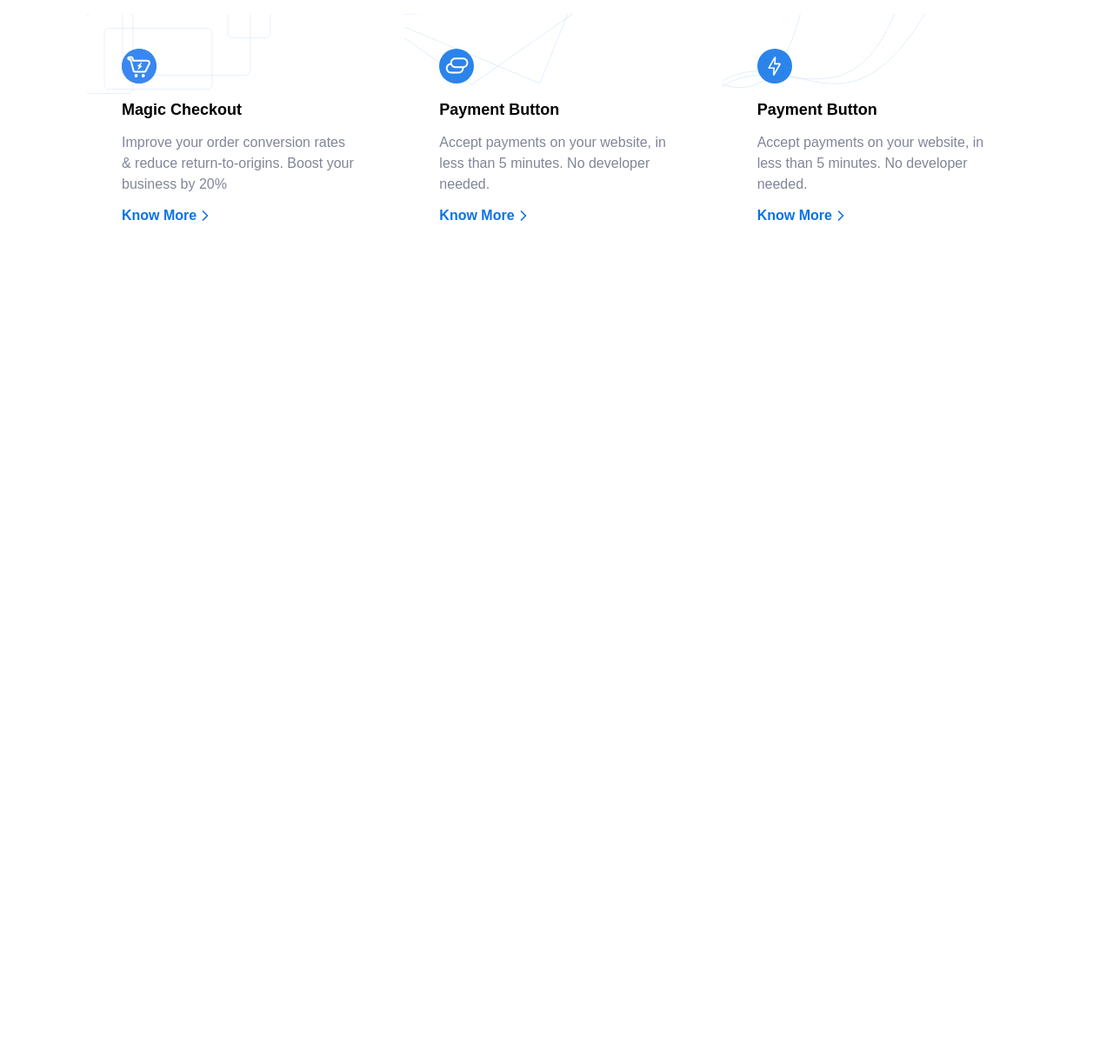
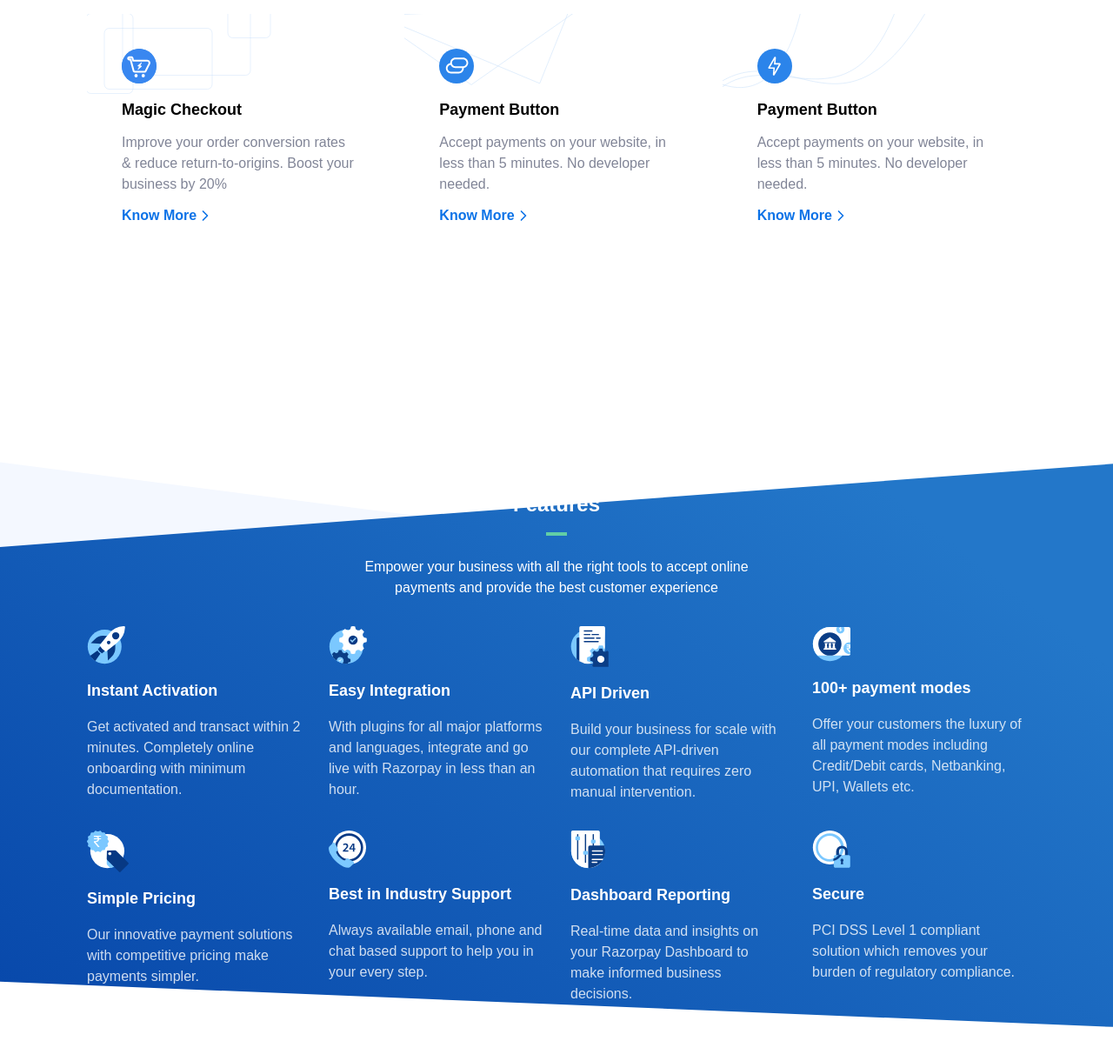
Before and after one commit to MrDurvesh11/Razorpay_clone, a website built with Vite: page index.html in a window 1280 px wide. Shown: the part 4393-5613 px from the top of the page at 87% size. Before the commit the page ends 4693 px from the top, so only its background shows below. Built offline with nearby package versions, Linux system fonts and the light colour scheme.

Commit message:
Core_Feature_Done

```diff
--- a/index.html
+++ b/index.html
@@ -6,6 +6,14 @@
     <title>Razorpay</title>
     <script src="https://unpkg.com/feather-icons"></script>
     <link rel="stylesheet" href="main.css" />
+
+    <style>
+      .corefeature{
+        background-size: 100% 100%;
+        padding-top:12rem ;
+        padding-bottom:12rem ;
+      }
+    </style>
   </head>
   <body>
     <nav class="bg-deepBlue">
@@ -1138,6 +1146,60 @@
         </div>
       </div>
     </section>
+
+    <!--Core Features-->
+    <section class="w-full bg-[url(/images/core-features-sectionBg.svg)] bg-no-repeat bg-center bg-auto mt-14 relative corefeature" >
+      <div class="relative w-11/12 max-w-[1080px] mx-auto pt-4">
+        <h2 class="font-mullish font-bold text-2xl text-center text-white">
+          Features
+        </h2>
+        <div class="w-6 h-1 bg-greenLight mx-auto mt-4 mb-6"></div>
+        <p class="font-mullish text-center max-w-[450px] mx-auto text-white">Empower your business with all the right tools to accept online payments and provide the best customer experience</p>
+
+        <div class="grid grid-cols-4 gap-[2rem] mt-8">
+          <div>
+            <img src="./images/instant-activation-icon.svg" alt="">
+            <h3 class="font-mullish text-white text-lg font-bold my-4"> Instant Activation</h3>
+            <p class="font-mullish text-white opacity-80">Get activated and transact within 2 minutes. Completely online onboarding with minimum documentation.</p>
+          </div>
+          <div>
+            <img src="./images/easy-integration.svg" alt="">
+            <h3 class="font-mullish text-white text-lg font-bold my-4">  Easy Integration</h3>
+            <p class="font-mullish text-white opacity-80">With plugins for all major platforms and languages, integrate and go live with Razorpay in less than an hour.</p>
+          </div>
+          <div>
+            <img src="./images/api-driven-icon.svg" alt="">
+            <h3 class="font-mullish text-white text-lg font-bold my-4"> API Driven</h3>
+            <p class="font-mullish text-white opacity-80">Build your business for scale with our complete API-driven automation that requires zero manual intervention.</p>
+          </div>
+          <div>
+            <img src="./images/payment-modes.svg" alt="">
+            <h3 class="font-mullish text-white text-lg font-bold my-4"> 100+ payment modes</h3>
+            <p class="font-mullish text-white opacity-80">Offer your customers the luxury of all payment modes including Credit/Debit cards, Netbanking, UPI, Wallets etc.</p>
+          </div>
+          <div>
+            <img src="./images/simple-pricing.svg" alt="">
+            <h3 class="font-mullish text-white text-lg font-bold my-4"> Simple Pricing</h3>
+            <p class="font-mullish text-white opacity-80">Our innovative payment solutions with competitive pricing make payments simpler.</p>
+          </div>
+          <div>
+            <img src="./images/industry-support-icon.svg" alt="">
+            <h3 class="font-mullish text-white text-lg font-bold my-4">  Best in Industry Support</h3>
+            <p class="font-mullish text-white opacity-80"> Always available email, phone and chat based support to help you in your every step.</p>
+          </div>
+          <div>
+            <img src="./images/dashboard-reporting-icon.svg" alt="">
+            <h3 class="font-mullish text-white text-lg font-bold my-4"> Dashboard Reporting</h3>
+            <p class="font-mullish text-white opacity-80">Real-time data and insights on your Razorpay Dashboard to make informed business decisions.</p>
+          </div>
+          <div>
+            <img src="./images/secure-icon.svg" alt="">
+            <h3 class="font-mullish text-white text-lg font-bold my-4">Secure</h3>
+            <p class="font-mullish text-white opacity-80">PCI DSS Level 1 compliant solution which removes your burden of regulatory compliance.</p>
+          </div>
+        </div>
+      </div>
+    </section>
     <script>
       feather.replace();
     </script>
```
